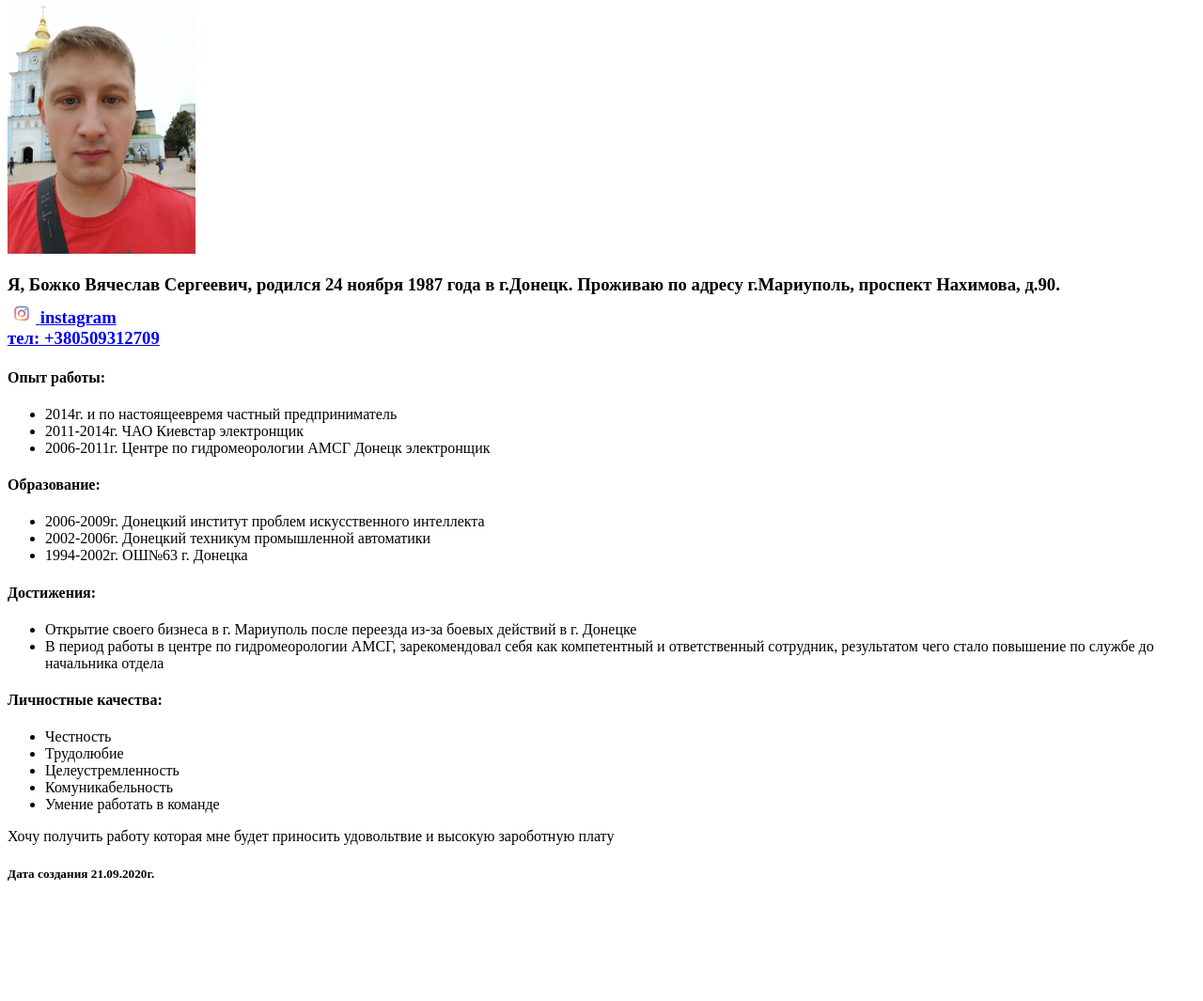
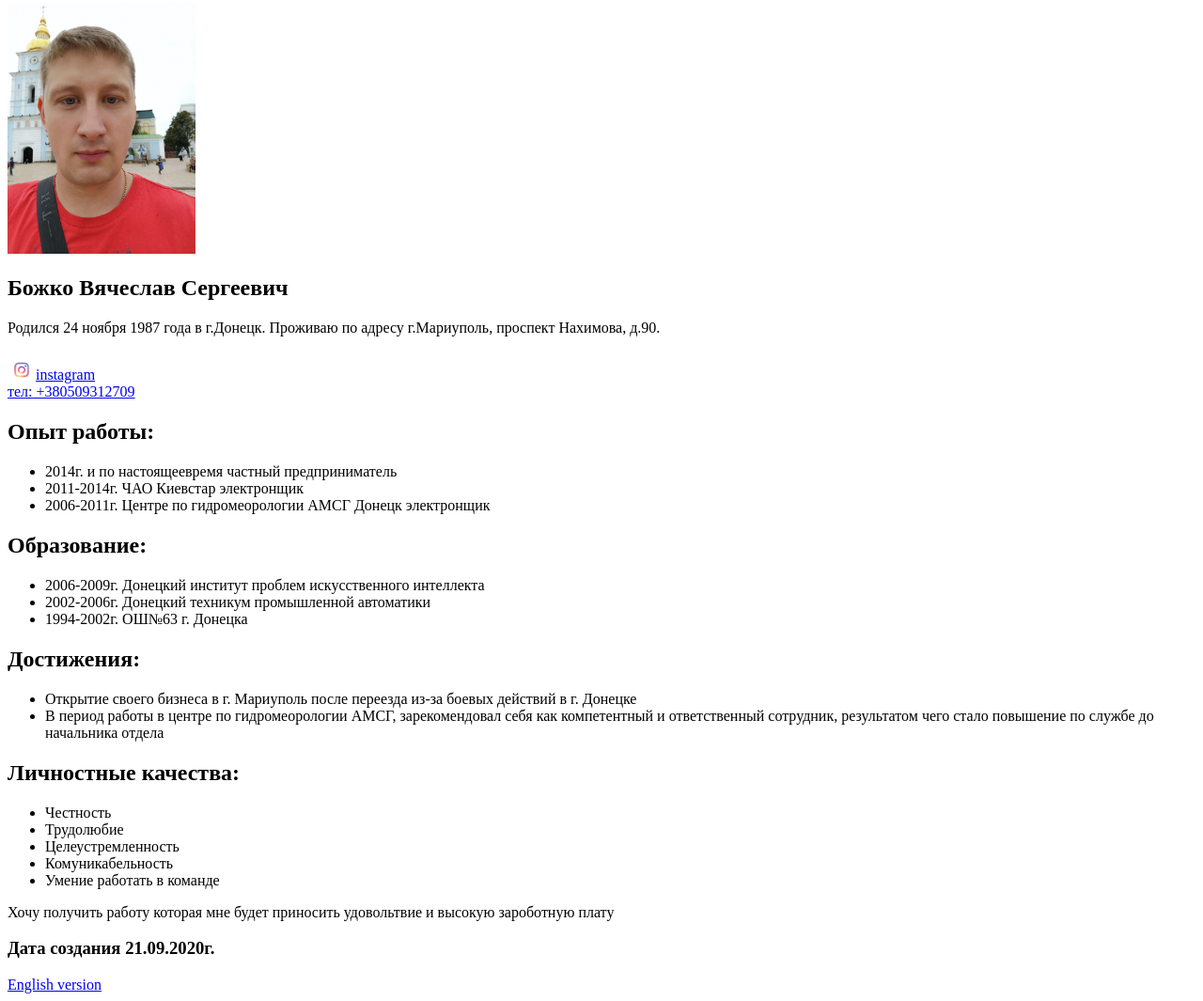
Before and after one commit to slava-bozhko/summary, a plain HTML site: page index.html in a window 1280 px wide. Shown: the part 77-1142 px from the top of the page at 94% size. Before the commit the page ends 1037 px from the top, so only its background shows below. Drawn offline with Linux system fonts and the light colour scheme.

Commit message:
Error fix

```diff
--- a/index.html
+++ b/index.html
@@ -14,39 +14,44 @@
 	</header>
 	<main>
 		<section>
-			<h3>Я, Божко Вячеслав Сергеевич, родился 24 ноября 1987 года в г.Донецк. Проживаю по адресу г.Мариуполь,
-				проспект Нахимова, д.90. <br>
+			<h2>Божко Вячеслав Сергеевич</h2>
+			<p>
+				Родился 24 ноября 1987 года в г.Донецк. Проживаю по адресу г.Мариуполь, проспект Нахимова, д.90.
+			</p>
 				<a href="https://www.instagram.com/slava.bozhko87/" target="_blank"><img src="img/ins.png"
-						alt="Мой instagram" width="30">
-				</a>
-				<a href="https://www.instagram.com/slava.bozhko87/" target="_blank">instagram
+						alt="Мой instagram" width="30">instagram
 				</a>
 				<br>
 				<a href="tel:+380509312709"> тел: +380509312709
 				</a>
-			</h3>
 		</section>
 		<section>
-			<h4>Опыт работы:</h4>
+			<h2>Опыт работы:</h2>
 			<ul>
 				<li>2014г. и по настоящеевремя частный предприниматель</li>
 				<li>2011-2014г. ЧАО Киевстар электронщик</li>
 				<li>2006-2011г. Центре по гидромеорологии АМСГ Донецк электронщик</li>
 			</ul>
-			<h4>Образование:</h4>
+		</section>
+		<section>
+			<h2>Образование:</h2>
 			<ul>
 				<li>2006-2009г. Донецкий институт проблем искусственного интеллекта</li>
 				<li>2002-2006г. Донецкий техникум промышленной автоматики </li>
 				<li>1994-2002г. ОШ№63 г. Донецка</li>
 			</ul>
-			<h4>Достижения:</h4>
+		</section>
+		<section>
+			<h2>Достижения:</h2>
 			<ul>
 				<li>Открытие своего бизнеса в г. Мариуполь после переезда из-за боевых действий в г. Донецке </li>
 				<li>В период работы в центре по гидромеорологии АМСГ, зарекомендовал себя как компетентный и
 					ответственный
 					сотрудник, результатом чего стало повышение по службе до начальника отдела</li>
 			</ul>
-			<h4>Личностные качества:</h4>
+		</section>
+		<section>
+			<h2>Личностные качества:</h2>
 			<ul>
 				<li>Честность</li>
 				<li>Трудолюбие</li>
@@ -60,7 +65,8 @@
 		</p>
 	</main>
 	<footer>
-		<h5>Дата создания 21.09.2020г.</h5>
+		<h3>Дата создания 21.09.2020г.</h3>
+		<a href="index_en.html">English version</a>
 	</footer>
 </body>
 
```
Also changed, not shown: index_en.html (+18 -12 lines).
